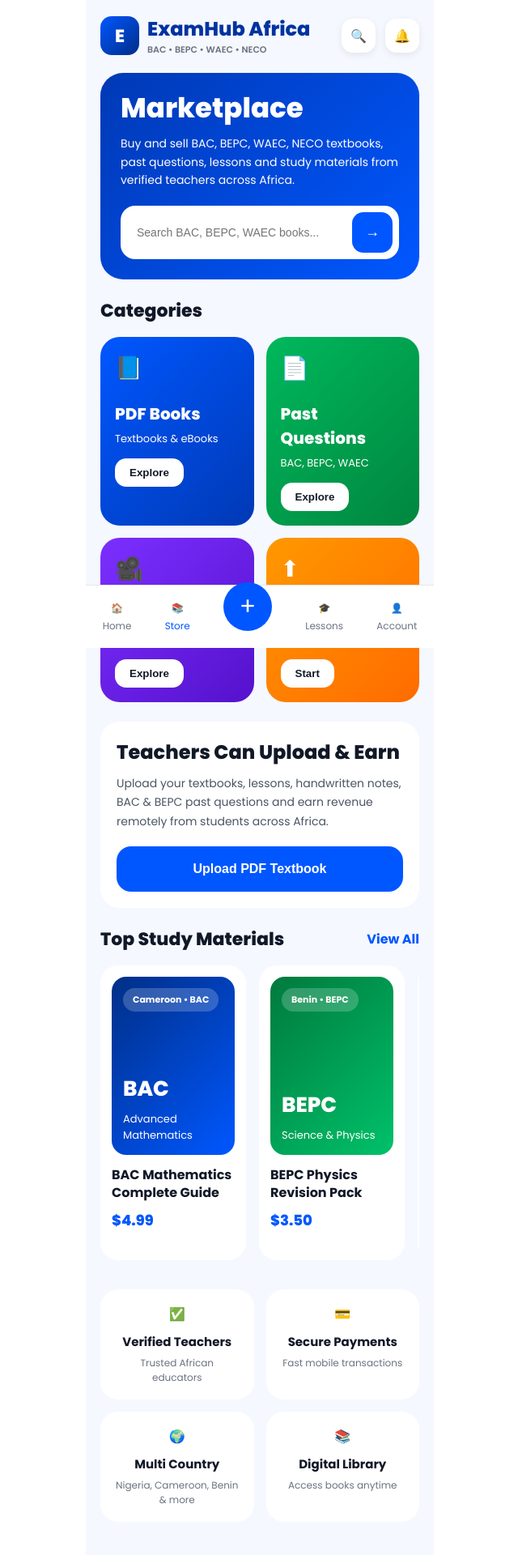
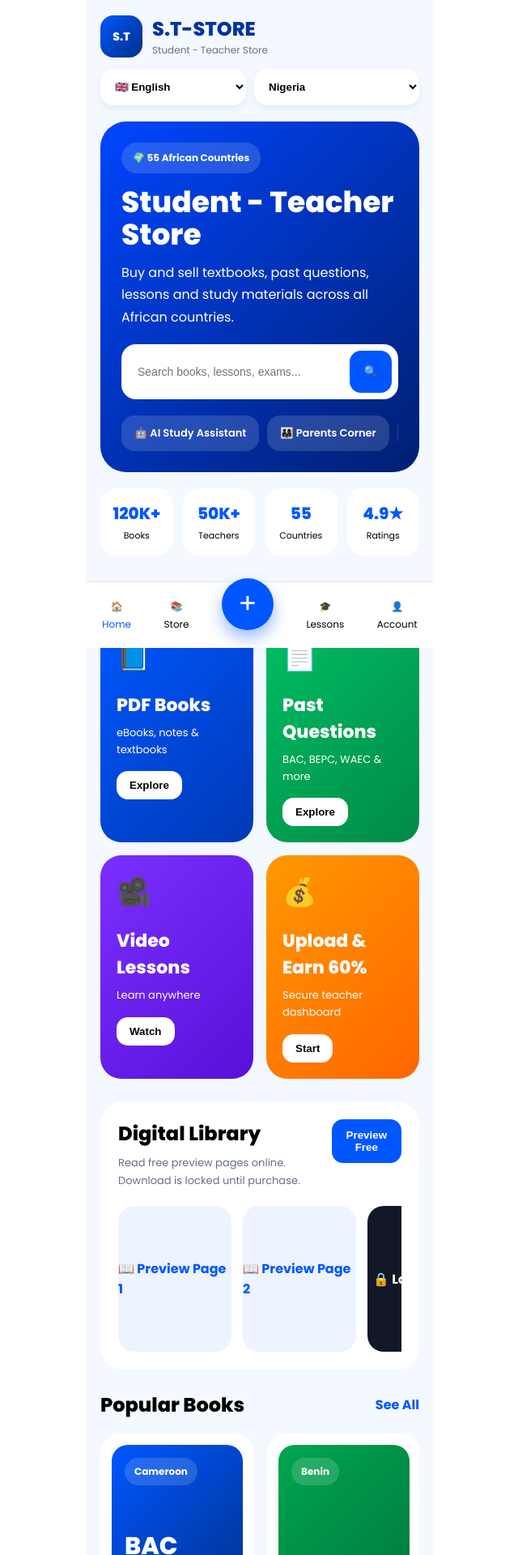
Before and after one commit to examhub-africa/examhub-pan-african, a Next.js app: page /marketplace in a window 1280 px wide. Shown: the top 1920 px of the page at 81% size, without its empty margins (319-959 px from the left). Built offline with nearby package versions, Linux system fonts and the light colour scheme.

Commit message:
Update page.js

```diff
--- a/app/marketplace/page.js
+++ b/app/marketplace/page.js
@@ -1,226 +1,276 @@
 "use client";
 
 import { useRouter } from "next/navigation";
-import Head from "next/head";
+import { useState } from "react";
 
-export default function MarketplacePage() {
+export default function HomePage() {
   const router = useRouter();
 
+  /* =========================
+     LANGUAGE SYSTEM
+  ========================== */
+
+  const translations = {
+    en: {
+      title: "Student - Teacher Store",
+      subtitle:
+        "Buy and sell textbooks, past questions, lessons and study materials across all African countries.",
+      search: "Search books, lessons, exams...",
+      marketplace: "Marketplace",
+      seeAll: "See All",
+      upload: "Upload & Earn 60%",
+      library: "Digital Library",
+      preview: "Preview Free",
+      trusted: "Trusted by Students, Parents & Teachers",
+      countries: "55 African Countries",
+      language: "Language",
+      teacher: "Teacher Dashboard",
+      parent: "Parents Corner",
+      ai: "AI Study Assistant",
+      read: "Read Online",
+      unlock: "Unlock Full Book",
+      home: "Home",
+      store: "Store",
+      lessons: "Lessons",
+      account: "Account",
+    },
+
+    fr: {
+      title: "Boutique Étudiant - Enseignant",
+      subtitle:
+        "Achetez et vendez des livres, anciens sujets, leçons et ressources éducatives dans tous les pays africains.",
+      search: "Recher livres, leçons, examens...",
+      marketplace: "Marché",
+      seeAll: "Voir Tout",
+      upload: "Téléverser & Gagner 60%",
+      library: "Bibliothèque Numérique",
+      preview: "Lire Gratuitement",
+      trusted: "Approuvé par Élèves, Parents et Enseignants",
+      countries: "55 Pays Africains",
+      language: "Langue",
+      teacher: "Tableau Enseignant",
+      parent: "Espace Parents",
+      ai: "Assistant IA",
+      read: "Lire en Ligne",
+      unlock: "Débloquer le Livre",
+      home: "Accueil",
+      store: "Boutique",
+      lessons: "Cours",
+      account: "Compte",
+    },
+  };
+
+  const [language, setLanguage] = useState("en");
+  const t = translations[language];
+
+  /* =========================
+     55 AFRICAN COUNTRIES
+  ========================== */
+
+  const africanCountries = [
+    "Nigeria","Ghana","Cameroon","Benin","Togo","Senegal","Ivory Coast","South Africa",
+    "Kenya","Uganda","Rwanda","Burkina Faso","Mali","Niger","Chad","Algeria","Morocco",
+    "Tunisia","Egypt","Sudan","Ethiopia","Somalia","Angola","Zambia","Zimbabwe","Botswana",
+    "Namibia","Mozambique","Liberia","Sierra Leone","Gabon","Congo","DR Congo","Malawi",
+    "Madagascar","Mauritius","Cape Verde","Guinea","Guinea Bissau","Central African Republic",
+    "Mauritania","Djibouti","Eritrea","Lesotho","Eswatini","Comoros","Seychelles","Burundi",
+    "South Sudan","Tanzania","Libya","Equatorial Guinea","Gambia","Sao Tome","Western Sahara",
+  ];
+
+  /* =========================
+     BOOKS
+  ========================== */
+
   const books = [
-    {
-      title: "BAC Mathematics Complete Guide",
-      price: "$4.99",
-      tag: "Cameroon • BAC",
-      short: "BAC",
-      desc: "Advanced Mathematics",
-      className: "bac",
-      link: "/books/bac-mathematics",
-    },
-    {
-      title: "BEPC Physics Revision Pack",
-      price: "$3.50",
-      tag: "Benin • BEPC",
-      short: "BEPC",
-      desc: "Science & Physics",
-      className: "bepc",
-      link: "/books/bepc-physics",
-    },
-    {
-      title: "WAEC Full Subjects Past Questions",
-      price: "$5.99",
-      tag: "Nigeria • WAEC",
-      short: "WAEC",
-      desc: "Past Questions 2026",
-      className: "waec",
-      link: "/books/waec-past-questions",
-    },
-    {
-      title: "African English Exam Mastery",
-      price: "$4.00",
-      tag: "Ghana • WASSCE",
-      short: "WASSCE",
-      desc: "English Language",
-      className: "neco",
-      link: "/books/wassce-english",
-    },
+    { title: "BAC Mathematics", exam: "BAC", country: "Cameroon", price: "$4.99", className: "bac" },
+    { title: "BEPC Français", exam: "BEPC", country: "Benin", price: "$3.50", className: "bepc" },
+    { title: "WAEC Physics", exam: "WAEC", country: "Nigeria", price: "$5.99", className: "waec" },
+    { title: "JAMB English", exam: "JAMB", country: "Nigeria", price: "$2.99", className: "jamb" },
   ];
 
   return (
     <>
-      <Head>
-        <title>ExamHub Africa Marketplace</title>
-        <meta name="viewport" content="width=device-width, initial-scale=1.0"/>
-        <link href="https://fonts.googleapis.com/css2?family=Poppins:wght@300;400;500;600;700;800&display=swap" rel="stylesheet"/>
-      </Head>
-
       <div className="container">
-
-        {/* HEADER */}
         <div className="topbar">
           <div className="logo" onClick={() => router.push("/")}>
-            <div className="logo-box">E</div>
-            <div className="logo-text">
-              <h2>ExamHub Africa</h2>
-              <p>BAC • BEPC • WAEC • NECO</p>
+            <div className="logo-box">S.T</div>
+            <div>
+              <h2>S.T-STORE</h2>
+              <p>Student - Teacher Store</p>
             </div>
           </div>
-          <div className="icon-group">
-            <div className="icon-btn" onClick={() => router.push("/search")}>🔍</div>
-            <div className="icon-btn" onClick={() => router.push("/notifications")}>🔔</div>
+          <div className="header-actions">
+            <select className="language-select" value={language} onChange={(e) => setLanguage(e.target.value)}>
+              <option value="en">🇬🇧 English</option>
+              <option value="fr">🇫🇷 Français</option>
+            </select>
+            <select className="country-select">
+              {africanCountries.map((country, index) => <option key={index}>{country}</option>)}
+            </select>
           </div>
         </div>
 
-        {/* HERO */}
         <div className="hero">
-          <h1>Marketplace</h1>
-          <p>Buy and sell BAC, BEPC, WAEC, NECO textbooks, past questions, lessons and study materials from verified teachers across Africa.</p>
+          <div className="hero-badge">🌍 {t.countries}</div>
+          <h1>{t.title}</h1>
+          <p>{t.subtitle}</p>
           <div className="search-box">
-            <input type="text" placeholder="Search BAC, BEPC, WAEC books..."/>
-            <button className="search-btn" onClick={() => router.push("/search")}>→</button>
+            <input type="text" placeholder={t.search} />
+            <button className="search-btn" onClick={() => router.push("/search")}>🔍</button>
+          </div>
+          <div className="hero-features">
+            <div className="mini-card">🤖 {t.ai}</div>
+            <div className="mini-card">👨‍👩‍👧 {t.parent}</div>
+            <div className="mini-card">👩🏾‍🏫 {t.teacher}</div>
           </div>
         </div>
 
-        {/* CATEGORIES */}
-        <div className="section-title">
-          <h2>Categories</h2>
+        <div className="stats-grid">
+          <div className="stat-card"><h3>120K+</h3><p>Books</p></div>
+          <div className="stat-card"><h3>50K+</h3><p>Teachers</p></div>
+          <div className="stat-card"><h3>55</h3><p>Countries</p></div>
+          <div className="stat-card"><h3>4.9★</h3><p>Ratings</p></div>
         </div>
 
+        <div className="section-title"><h2>{t.marketplace}</h2><span>{t.seeAll}</span></div>
         <div className="category-grid">
           <div className="category-card pdf" onClick={() => router.push("/pdf-books")}>
-            <div className="emoji">📘</div>
-            <h3>PDF Books</h3>
-            <p>Textbooks & eBooks</p>
-            <button>Explore</button>
+            <div className="icon">📘</div><h3>PDF Books</h3><p>eBooks, notes & textbooks</p><button>Explore</button>
           </div>
           <div className="category-card past" onClick={() => router.push("/past-questions")}>
-            <div className="emoji">📄</div>
-            <h3>Past Questions</h3>
-            <p>BAC, BEPC, WAEC</p>
-            <button>Explore</button>
+            <div className="icon">📄</div><h3>Past Questions</h3><p>BAC, BEPC, WAEC & more</p><button>Explore</button>
           </div>
           <div className="category-card lesson" onClick={() => router.push("/lessons")}>
-            <div className="emoji">🎥</div>
-            <h3>Lessons</h3>
-            <p>Video & Tutorials</p>
-            <button>Explore</button>
+            <div className="icon">🎥</div><h3>Video Lessons</h3><p>Learn anywhere</p><button>Watch</button>
           </div>
-          <div className="category-card upload" onClick={() => router.push("/teacher/upload")}>
-            <div className="emoji">⬆</div>
-            <h3>Sell PDFs</h3>
-            <p>Upload & Earn</p>
-            <button>Start</button>
+          <div className="category-card upload" onClick={() => router.push("/teacher/dashboard")}>
+            <div className="icon">💰</div><h3>{t.upload}</h3><p>Secure teacher dashboard</p><button>Start</button>
           </div>
         </div>
 
-        {/* SELL SECTION */}
-        <div className="sell-box">
-          <h2>Teachers Can Upload & Earn</h2>
-          <p>Upload your textbooks, lessons, handwritten notes, BAC & BEPC past questions and earn revenue remotely from students across Africa.</p>
-          <button className="sell-btn" onClick={() => router.push("/teacher/upload")}>Upload PDF Textbook</button>
+        <div className="library-box">
+          <div className="library-header">
+            <div>
+              <h2>{t.library}</h2>
+              <p>Read free preview pages online. Download is locked until purchase.</p>
+            </div>
+            <button>{t.preview}</button>
+          </div>
+          <div className="preview-pages">
+            <div className="preview-card">📖 Preview Page 1</div>
+            <div className="preview-card">📖 Preview Page 2</div>
+            <div className="preview-card locked">🔒 Locked Page</div>
+          </div>
         </div>
 
-        {/* BOOKS */}
-        <div className="section-title">
-          <h2>Top Study Materials</h2>
-          <span className="link" onClick={() => router.push("/books")}>View All</span>
-        </div>
-
+        <div className="section-title"><h2>Popular Books</h2><span>{t.seeAll}</span></div>
         <div className="book-scroll">
           {books.map((book, index) => (
-            <div key={index} className="book-card" onClick={() => router.push(book.link)}>
+            <div key={index} className="book-card" onClick={() => router.push("/books")}>
               <div className={`book-cover ${book.className}`}>
-                <div className="country-tag">{book.tag}</div>
-                <div>
-                  <h3>{book.short}</h3>
-                  <p>{book.desc}</p>
-                </div>
+                <div className="country-tag">{book.country}</div>
+                <div><h3>{book.exam}</h3><p>{book.title}</p></div>
               </div>
               <div className="book-info">
                 <h4>{book.title}</h4>
                 <div className="price">{book.price}</div>
+                <button className="unlock-btn">{t.unlock}</button>
               </div>
             </div>
           ))}
         </div>
 
-        {/* FEATURES */}
-        <div className="features">
-          <div className="feature-box">✅<h4>Verified Teachers</h4><p>Trusted African educators</p></div>
-          <div className="feature-box">💳<h4>Secure Payments</h4><p>Fast mobile transactions</p></div>
-          <div className="feature-box">🌍<h4>Multi Country</h4><p>Nigeria, Cameroon, Benin & more</p></div>
-          <div className="feature-box">📚<h4>Digital Library</h4><p>Access books anytime</p></div>
+        <div className="trust-box">
+          <h2>{t.trusted}</h2>
+          <div className="trust-grid">
+            <div className="trust-card">🔒 Teacher contacts hidden</div>
+            <div className="trust-card">🛡 Secure payment protection</div>
+            <div className="trust-card">📱 Mobile optimized learning</div>
+            <div className="trust-card">🤝 Parent supervision tools</div>
+            <div className="trust-card">📚 AI exam recommendations</div>
+            <div className="trust-card">🎯 Personalized study plans</div>
+          </div>
         </div>
 
         <div className="space"></div>
       </div>
 
-      {/* BOTTOM NAV */}
       <div className="bottom-nav">
-        <div className="nav-item" onClick={() => router.push("/")}>🏠<span>Home</span></div>
-        <div className="nav-item active" onClick={() => router.push("/marketplace")}>📚<span>Store</span></div>
-        <div className="upload-center" onClick={() => router.push("/upload")}>+</div>
-        <div className="nav-item" onClick={() => router.push("/lessons")}>🎓<span>Lessons</span></div>
-        <div className="nav-item" onClick={() => router.push("/account")}>👤<span>Account</span></div>
+        <div className="nav-item active" onClick={() => router.push("/")}><span>🏠</span><span>{t.home}</span></div>
+        <div className="nav-item" onClick={() => router.push("/store")}><span>📚</span><span>{t.store}</span></div>
+        <div className="upload-center" onClick={() => router.push("/teacher/dashboard")}>+</div>
+        <div className="nav-item" onClick={() => router.push("/lessons")}><span>🎓</span><span>{t.lessons}</span></div>
+        <div className="nav-item" onClick={() => router.push("/account")}><span>👤</span><span>{t.account}</span></div>
       </div>
 
       <style jsx>{`
-        *{margin:0;padding:0;box-sizing:border-box;}
-        .container{background:#f5f8ff;min-height:100vh;max-width:430px;margin:auto;padding:18px;font-family:Poppins,sans-serif;color:#111827;padding-bottom:100px;}
-        .topbar{display:flex;justify-content:space-between;align-items:center;margin-bottom:20px;}
-        .logo{display:flex;align-items:center;gap:10px;cursor:pointer;}
-        .logo-box{width:48px;height:48px;border-radius:14px;background:linear-gradient(135deg,#0057ff,#002d88);display:flex;align-items:center;justify-content:center;color:white;font-size:22px;font-weight:800;}
-        .logo-text h2{font-size:24px;font-weight:800;color:#0033a0;}
-        .logo-text p{font-size:11px;color:#6b7280;font-weight:600;}
-        .icon-group{display:flex;gap:12px;}
-        .icon-btn{width:42px;height:42px;border-radius:14px;background:white;display:flex;align-items:center;justify-content:center;cursor:pointer;box-shadow:0 3px 10px rgba(0,0,0,0.08);}
-        .hero{background:linear-gradient(135deg,#0039b5,#0057ff);border-radius:28px;padding:25px;color:white;margin-bottom:20px;}
-        .hero h1{font-size:34px;line-height:1.1;font-weight:800;margin-bottom:14px;}
-        .hero p{font-size:14px;line-height:1.6;margin-bottom:20px;}
-        .search-box{background:white;border-radius:18px;padding:8px;display:flex;align-items:center;}
-        .search-box input{flex:1;border:none;outline:none;padding:12px;font-size:14px;}
-        .search-btn{width:50px;height:50px;border:none;border-radius:14px;background:#0057ff;color:white;font-size:18px;cursor:pointer;}
-        .section-title{display:flex;justify-content:space-between;align-items:center;margin:22px 0 16px;}
-        .section-title h2{font-size:22px;font-weight:800;}
-        .link{color:#0057ff;font-weight:700;cursor:pointer;}
-        .category-grid{display:grid;grid-template-columns:repeat(2,1fr);gap:15px;}
-        .category-card{border-radius:24px;padding:18px;color:white;min-height:170px;cursor:pointer;transition:0.3s;}
-        .category-card:hover{transform:scale(1.03);}
-        .emoji{font-size:28px;}
-        .category-card h3{font-size:20px;font-weight:800;margin-top:20px;}
-        .category-card p{font-size:13px;margin-top:6px;}
-        .category-card button{margin-top:14px;border:none;background:white;color:#111827;padding:10px 18px;border-radius:14px;font-weight:700;cursor:pointer;}
-        .pdf{background:linear-gradient(135deg,#0057ff,#0039b5);}
-        .past{background:linear-gradient(135deg,#00b85c,#00863f);}
-        .lesson{background:linear-gradient(135deg,#7b2fff,#5511cc);}
-        .upload{background:linear-gradient(135deg,#ff9800,#ff6b00);}
-        .sell-box{background:white;border-radius:24px;padding:20px;margin-top:24px;}
-        .sell-box h2{font-size:24px;font-weight:800;margin-bottom:10px;}
-        .sell-box p{font-size:14px;line-height:1.7;color:#4b5563;margin-bottom:18px;}
-        .sell-btn{width:100%;height:56px;border:none;border-radius:18px;background:#0057ff;color:white;font-size:16px;font-weight:700;cursor:pointer;}
-        .book-scroll{display:flex;gap:16px;overflow-x:auto;padding-bottom:10px;}
-        .book-scroll::-webkit-scrollbar{display:none;}
-        .book-card{min-width:180px;background:white;border-radius:22px;padding:14px;cursor:pointer;transition:0.3s;}
-        .book-card:hover{transform:translateY(-4px);}
-        .book-cover{height:220px;border-radius:18px;padding:14px;color:white;display:flex;flex-direction:column;justify-content:space-between;}
-        .bac{background:linear-gradient(135deg,#002f87,#0057ff);}
-        .bepc{background:linear-gradient(135deg,#007a3d,#00c16a);}
-        .waec{background:linear-gradient(135deg,#5511cc,#7b2fff);}
-        .neco{background:linear-gradient(135deg,#ff7300,#ff9800);}
-        .country-tag{background:rgba(255,255,255,0.2);width:max-content;padding:6px 12px;border-radius:30px;font-size:11px;font-weight:700;}
-        .book-cover h3{font-size:26px;font-weight:800;}
-        .book-cover p{font-size:13px;margin-top:8px;}
-        .book-info{margin-top:14px;}
-        .book-info h4{font-size:16px;line-height:1.4;}
-        .price{margin-top:8px;color:#0057ff;font-size:18px;font-weight:800;}
-        .features{margin-top:26px;display:grid;grid-template-columns:repeat(2,1fr);gap:15px;}
-        .feature-box{background:white;border-radius:22px;padding:18px;text-align:center;}
-        .feature-box h4{margin-top:10px;font-size:15px;font-weight:700;}
-        .feature-box p{margin-top:6px;font-size:12px;color:#6b7280;}
-        .space{height:120px;}
-        .bottom-nav{position:fixed;bottom:0;left:0;right:0;max-width:430px;margin:0 auto;background:white;height:78px;display:flex;justify-content:space-around;align-items:center;border-top:1px solid #e5e7eb;}
-        .nav-item{display:flex;flex-direction:column;align-items:center;gap:4px;font-size:12px;color:#6b7280;cursor:pointer;}
-        .active{color:#0057ff;}
-        .upload-center{width:60px;height:60px;border-radius:50%;background:#0057ff;color:white;display:flex;align-items:center;justify-content:center;font-size:30px;margin-top:-25px;cursor:pointer;}
+        *{ margin:0; padding:0; box-sizing:border-box; }
+        body{ background:#f4f8ff; }
+       .container{ max-width:430px; margin:auto; padding:18px; min-height:100vh; font-family:Poppins,sans-serif; background:#f4f8ff; padding-bottom:100px; }
+       .topbar{ display:flex; flex-direction:column; gap:14px; margin-bottom:20px; }
+       .logo{ display:flex; align-items:center; gap:12px; cursor:pointer; }
+       .logo-box{ width:52px; height:52px; border-radius:16px; background:linear-gradient(135deg,#0057ff,#002f87); display:flex; align-items:center; justify-content:center; color:white; font-size:14px; line-height:14px; font-weight:800; }
+       .logo h2{ font-size:24px; color:#0033a0; font-weight:800; }
+       .logo p{ color:#667085; font-size:12px; }
+       .header-actions{ display:flex; gap:10px; }
+       .language-select,.country-select{ flex:1; border:none; background:white; padding:14px; border-radius:16px; font-weight:600; box-shadow:0 4px 10px rgba(0,0,0,0.06); }
+       .hero{ background:linear-gradient(135deg,#0046ff,#001f70); border-radius:32px; padding:26px; color:white; }
+       .hero-badge{ background:rgba(255,255,255,0.15); padding:10px 14px; border-radius:40px; width:max-content; margin-bottom:16px; font-size:12px; font-weight:700; }
+       .hero h1{ font-size:36px; line-height:1.1; font-weight:800; margin-bottom:14px; }
+       .hero p{ line-height:1.7; margin-bottom:20px; }
+       .search-box{ display:flex; background:white; padding:8px; border-radius:18px; margin-bottom:20px; }
+       .search-box input{ flex:1; border:none; outline:none; padding:12px; font-size:14px; }
+       .search-btn{ width:52px; height:52px; border:none; border-radius:14px; background:#0057ff; color:white; cursor:pointer; }
+       .hero-features{ display:flex; gap:10px; overflow:auto; }
+       .mini-card{ min-width:max-content; background:rgba(255,255,255,0.15); padding:12px 16px; border-radius:16px; font-size:13px; font-weight:600; }
+       .stats-grid{ display:grid; grid-template-columns:repeat(4,1fr); gap:12px; margin:20px 0; }
+       .stat-card{ background:white; border-radius:20px; padding:16px 10px; text-align:center; }
+       .stat-card h3{ color:#0057ff; font-size:20px; font-weight:800; }
+       .stat-card p{ font-size:11px; margin-top:4px; }
+       .section-title{ display:flex; justify-content:space-between; align-items:center; margin:26px 0 18px; }
+       .section-title h2{ font-size:24px; font-weight:800; }
+       .section-title span{ color:#0057ff; font-weight:700; }
+       .category-grid{ display:grid; grid-template-columns:repeat(2,1fr); gap:16px; }
+       .category-card{ padding:20px; border-radius:26px; color:white; min-height:190px; cursor:pointer; }
+       .icon{ font-size:34px; }
+       .category-card h3{ margin-top:18px; font-size:22px; font-weight:800; }
+       .category-card p{ margin-top:8px; font-size:13px; line-height:1.6; }
+       .category-card button{ margin-top:16px; border:none; background:white; padding:10px 16px; border-radius:14px; font-weight:700; }
+       .pdf{ background:linear-gradient(135deg,#0057ff,#0039b5); }
+       .past{ background:linear-gradient(135deg,#00bf63,#008a47); }
+       .lesson{ background:linear-gradient(135deg,#7b2fff,#5811d8); }
+       .upload{ background:linear-gradient(135deg,#ff9800,#ff6600); }
+       .library-box{ background:white; border-radius:28px; padding:22px; margin-top:28px; }
+       .library-header{ display:flex; justify-content:space-between; gap:12px; }
+       .library-header h2{ font-size:24px; font-weight:800; }
+       .library-header p{ margin-top:8px; color:#667085; line-height:1.7; font-size:13px; }
+       .library-header button{ border:none; background:#0057ff; color:white; padding:12px 18px; border-radius:14px; height:max-content; font-weight:700; }
+       .preview-pages{ display:flex; gap:14px; overflow:auto; margin-top:20px; }
+       .preview-card{ min-width:140px; height:180px; border-radius:20px; background:#edf3ff; display:flex; align-items:center; justify-content:center; font-weight:700; color:#0057ff; }
+       .locked{ background:#111827; color:white; }
+       .book-scroll{ display:flex; gap:16px; overflow:auto; padding-bottom:10px; }
+       .book-card{ min-width:190px; background:white; border-radius:24px; padding:14px; }
+       .book-cover{ height:220px; border-radius:20px; padding:16px; color:white; display:flex; flex-direction:column; justify-content:space-between; }
+       .bac{ background:linear-gradient(135deg,#0057ff,#002f87); }
+       .bepc{ background:linear-gradient(135deg,#00a651,#00753a); }
+       .waec{ background:linear-gradient(135deg,#7b2fff,#5511cc); }
+       .jamb{ background:linear-gradient(135deg,#ff9800,#ff6600); }
+       .country-tag{ background:rgba(255,255,255,0.15); padding:8px 12px; border-radius:30px; width:max-content; font-size:12px; font-weight:700; }
+       .book-cover h3{ font-size:30px; font-weight:800; }
+       .book-cover p{ margin-top:6px; }
+       .book-info{ margin-top:14px; }
+       .book-info h4{ font-size:18px; line-height:1.4; }
+       .price{ color:#0057ff; margin-top:10px; font-size:22px; font-weight:800; }
+       .unlock-btn{ margin-top:12px; width:100%; height:48px; border:none; border-radius:14px; background:#0057ff; color:white; font-weight:700; }
+       .trust-box{ margin-top:30px; background:#0f172a; border-radius:30px; padding:24px; color:white; }
+       .trust-box h2{ font-size:28px; font-weight:800; margin-bottom:20px; }
+       .trust-grid{ display:grid; grid-template-columns:repeat(2,1fr); gap:14px; }
+       .trust-card{ background:rgba(255,255,255,0.08); padding:18px; border-radius:18px; font-size:13px; line-height:1.6; }
+       .space{ height:120px; }
+       .bottom-nav{ position:fixed; bottom:0; left:0; right:0; max-width:430px; margin:auto; height:82px; background:white; display:flex; justify-content:space-around; align-items:center; border-top:1px solid #e5e7eb; z-index:10; }
+       .nav-item{ display:flex; flex-direction:column; align-items:center; gap:4px; font-size:12px; cursor:pointer; }
+       .active{ color:#0057ff; }
+       .upload-center{ width:64px; height:64px; background:#0057ff; color:white; border-radius:50%; display:flex; align-items:center; justify-content:center; font-size:34px; margin-top:-28px; cursor:pointer; box-shadow:0 10px 20px rgba(0,87,255,0.4); }
       `}</style>
     </>
   );
```
